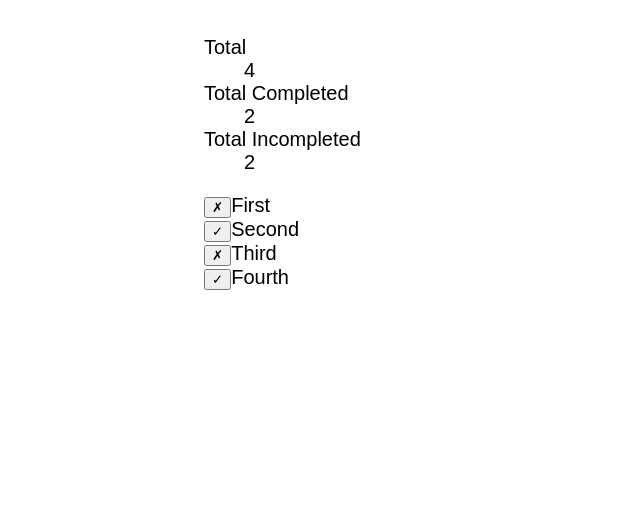
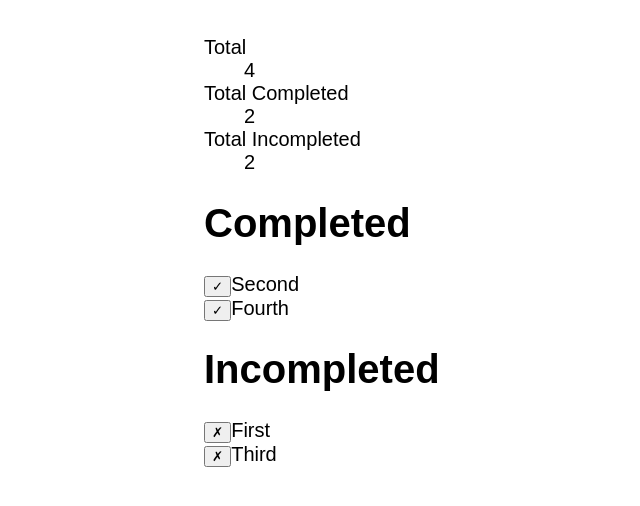
Before and after one commit to CarlCamit/NextLevelReactPrac, a React (Create React App) app: page / in a window 1280 px wide. Shown: the top 506 px of the page, without its empty margins (196-836 px from the left). Built offline with nearby package versions, Linux system fonts and the light colour scheme.

Commit message:
added grouping display from for complete and incomplete items

```diff
--- a/src/App.js
+++ b/src/App.js
@@ -81,9 +81,38 @@ class App extends Component {
           <dt>Total Incompleted</dt>
           <dd>{ totalIncompleted }</dd>
         </dl>
+        <h1>Completed</h1>
         {
-          items.map((item, index) => (
-            <ToDoItem
+          items.map((item, index) => {
+            if (!item.completed) {
+              return null
+            }
+            else {
+              return (
+                <ToDoItem
+                key={ index }
+                description={ item.description }
+                completed={ item.completed }
+                onToggleCompleted={
+                  () => {
+                    console.log('ToDoItem onToggleCompleted recieved', index)
+                    this.onToggleItemAtIndex(index)
+                  }
+                } />
+              )
+            }
+          }
+        )
+      }
+      <h1>Incompleted</h1>
+      {
+        items.map((item, index) => {
+          if (item.completed) {
+              return null
+          }
+          else {
+            return (
+              <ToDoItem
               key={ index }
               description={ item.description }
               completed={ item.completed }
@@ -94,8 +123,9 @@ class App extends Component {
                 }
               } />
             )
-          )
-        }
+          }
+        })
+      }
       </div>
     );
   }
```
